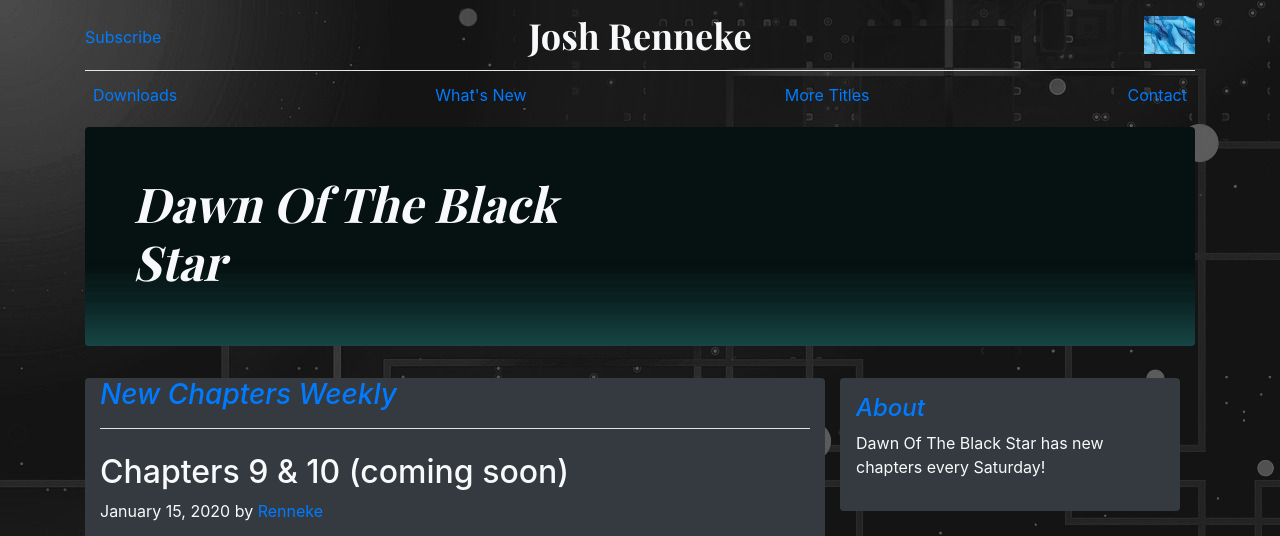
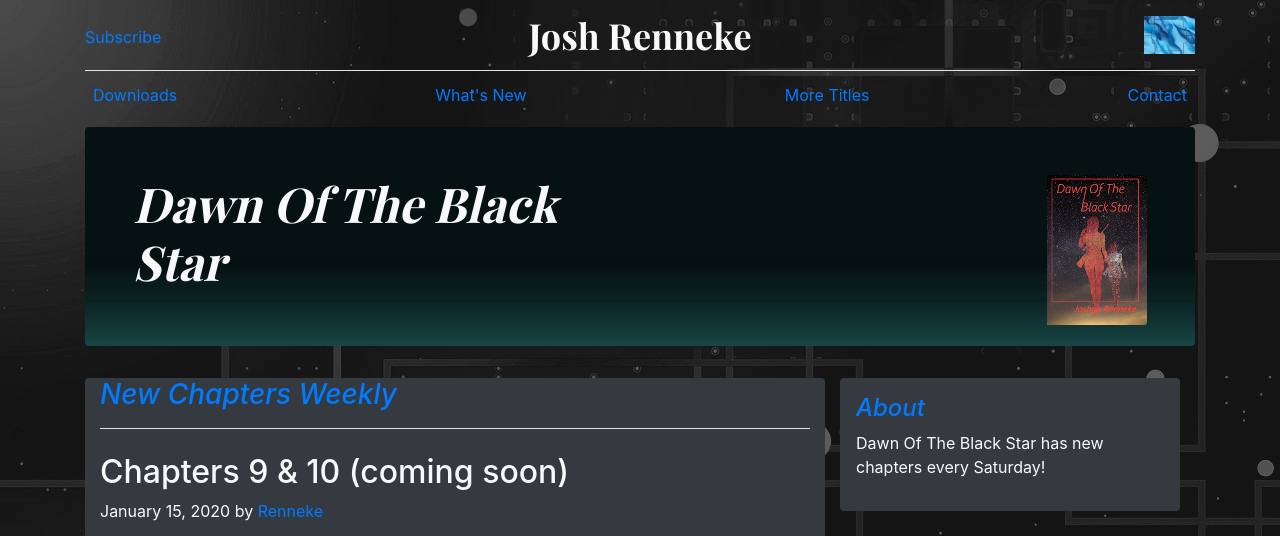
Before and after one commit to Joshrenneke/Joshrenneke.github.io, a plain HTML site: page dawnoftheblackstarcontinues.html in a window 1280 px wide. Shown: the top 536 px of the page. Drawn offline with nearby package versions, Linux system fonts and the light colour scheme.

Commit message:
shrunk and moved image to fix formatting

```diff
--- a/dawnoftheblackstarcontinues.html
+++ b/dawnoftheblackstarcontinues.html
@@ -45,6 +45,7 @@
       </div>
 
       <div class="jumbotron p-3 p-md-5 text-white rounded bg-dark">
+        <img class="card-img-right flex-auto d-none d-md-block" src="images/dawnoftheblkstrsmaller.jpg" alt="Card image cap" align="right">
         <div class="col-md-6 px-0">
 
           <h1 class="display-4 font-italic text-light">Dawn Of The Black Star</h1>
```
Also changed, not shown: images/dawnoftheblkstrsmaller.jpg (added).
